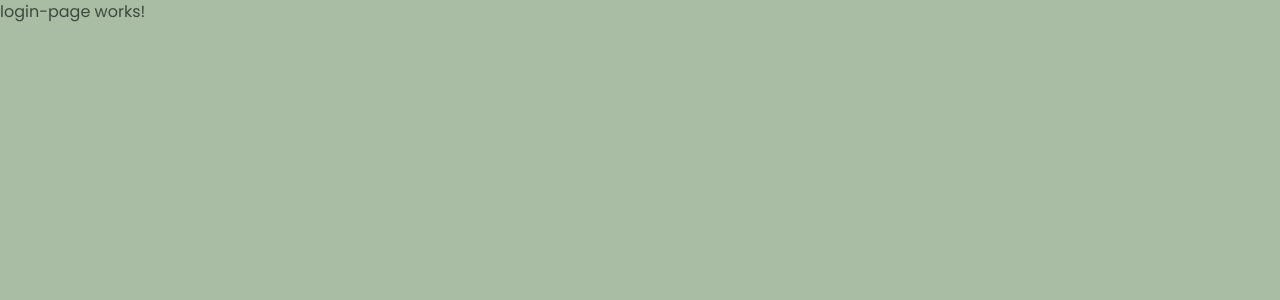
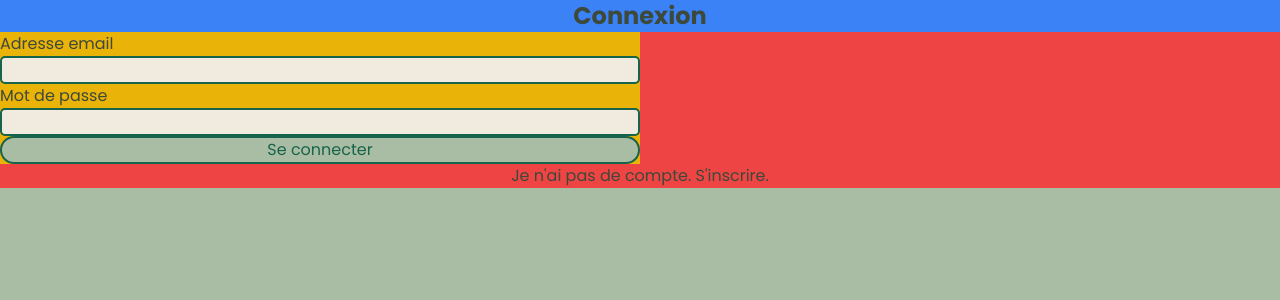
Before and after one commit to porte-christophe/moodBoardv2, an Angular app in the folder front/frontend/: page / in a window 1280 px wide. Shown: the top 300 px of the page. Built offline with nearby package versions, Linux system fonts and the light colour scheme.

Commit message:
style: add element and style

```diff
--- a/front/frontend/src/app/app.css
+++ b/front/frontend/src/app/app.css
@@ -0,0 +1,43 @@
+/* ========= Imports =========== */
+@import url('https://fonts.googleapis.com/css2?family=Poppins:ital,wght@0,100;0,200;0,300;0,400;0,500;0,600;0,700;0,800;0,900;1,100;1,200;1,300;1,400;1,500;1,600;1,700;1,800;1,900&display=swap');
+/* ========= Settings =========== */
+/* --------- General settings ----------- */
+:root{
+    --sauge-color: #A9BDA4;
+    --brun-vegetal-color: #3D493B;
+    --sauge-clair-color: #C5D3BF;
+    --sauge-fonce-color: #82977D;
+    --bleu-fonce-color: #3B5999;
+    --rouge-fonce-color: #A91E2C;
+    --vert-fonce-color: #18634B;
+    --ivoire-color: #F0EADF;
+}
+
+* {
+    margin: 0;
+    padding: 0;
+    box-sizing: border-box;
+    text-decoration: none;
+    list-style: none;
+}
+
+body{
+    font-family: "Poppins", Verdana, Tahoma, sans-serif;
+    font-size: 14px;
+    color: var(--brun-vegetal-color);
+    background-color: var(--sauge-color);
+}
+
+a {
+    color: var(--bleu-fonce-color);
+}
+/* --------- Specific settings ----------- */
+/* Buttons */
+
+.neo-btn-success {
+    border-radius:  50%;;
+    border: 1px solid var(--vert-fonce-color);
+    color: var(--vert-fonce-color);
+    /* background-color: var(--sauge-color); */
+    background-color: yellowgreen !important;
+}
--- a/front/frontend/src/app/features/login-page/login-page.html
+++ b/front/frontend/src/app/features/login-page/login-page.html
@@ -1 +1,44 @@
-<p>login-page works!</p>
+
+<div class="w-full h-full bg-red-500 flex flex-col justify-center">
+    <div class="bg-blue-500 ">
+        <h1 class="text-2xl font-bold text-center">Connexion</h1>
+    </div>
+    <div class="bg-yellow-500 w-1/2">
+        <div>
+            <form action="">
+                <div class="flex flex-col">
+                    <label for="">Adresse email</label>
+                    <input
+                        class="bg-ivoire border-2 border-solid border-vertFonce rounded-[5px]"
+                        type="email"
+                        name="email"
+                        id=""
+                    >
+
+                    <label for="">Mot de passe</label>
+                    <input
+                        class="bg-ivoire border-2 border-solid border-vertFonce rounded-[5px]"
+                        type="password"
+                        name="password"
+                        id=""
+                    >
+
+                    <!-- Btn success -->
+                    <button
+                        class="bg-sauge border-2 border-solid border-vertFonce rounded-[20px] text-vertFonce"
+                        type="submit"
+                    >
+                        Se connecter
+                    </button>
+                </div>
+            </form>
+        </div>
+    </div>
+    <div class="text-center">
+        <p>
+            Je n'ai pas de compte.
+            <a href="/register">S'inscrire.</a>
+        </p>
+
+    </div>
+</div>
--- a/front/frontend/src/index.html
+++ b/front/frontend/src/index.html
@@ -26,7 +26,6 @@
                         bleuFonce: '#3B5999',
                         vertFonce: '#18634B',
                         ivoire: '#F0EADF',
-
                     },
                     backgroundImage: {
                     },
```
Lines whose indentation alone changed are shown as unchanged.
